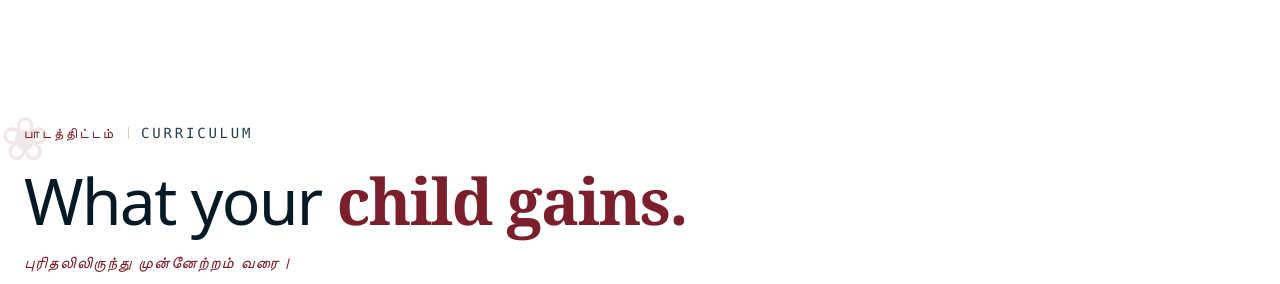
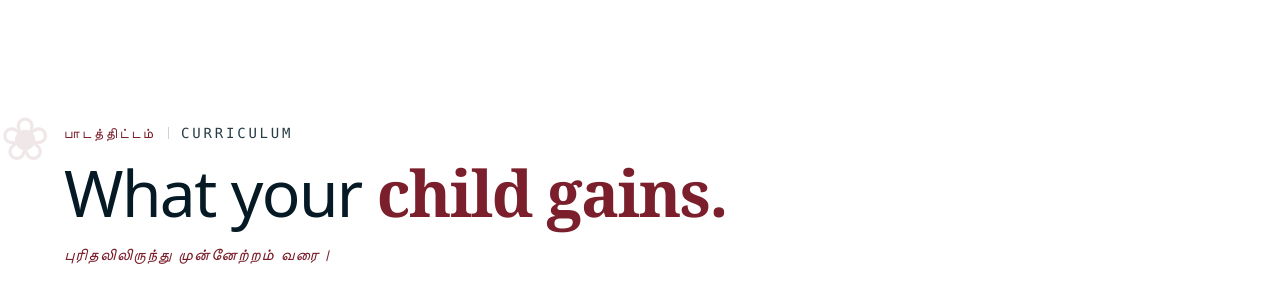
Before and after one commit to sakthiaadhavan9411-creator/Rk-Tuition, a React (Vite) app: page / in a window 1280 px wide. Shown: the part 1900-2184 px from the top of the page. Built offline with nearby package versions, Linux system fonts and the light colour scheme; a web font is replaced by a local one.

Commit message:
Match curriculum heading layout

```diff
--- a/src/components/CurriculumSection.tsx
+++ b/src/components/CurriculumSection.tsx
@@ -47,13 +47,13 @@ export function CurriculumSection() {
         <div className="text-8xl">✤</div>
       </div>
 
-      <div className="mx-auto max-w-[1400px] px-6">
+      <div className="mx-auto max-w-[1200px] px-6">
         <FadeIn delay={0.1}>
           <Eyebrow tamil="பாடத்திட்டம்" english="Curriculum" />
         </FadeIn>
 
         <FadeIn delay={0.2}>
-          <h2 className="mt-6 text-[clamp(48px,5vw,72px)] font-medium leading-[1.05] tracking-tight text-[#051A24]">
+          <h2 className="mt-4 text-[clamp(36px,5vw,64px)] font-medium leading-[1.05] tracking-tight text-[#051A24]">
             What your <span className="font-accent font-bold text-maroon">child gains.</span>
           </h2>
           <p className="mt-4 font-accent text-base tracking-widest text-maroon italic">
```
